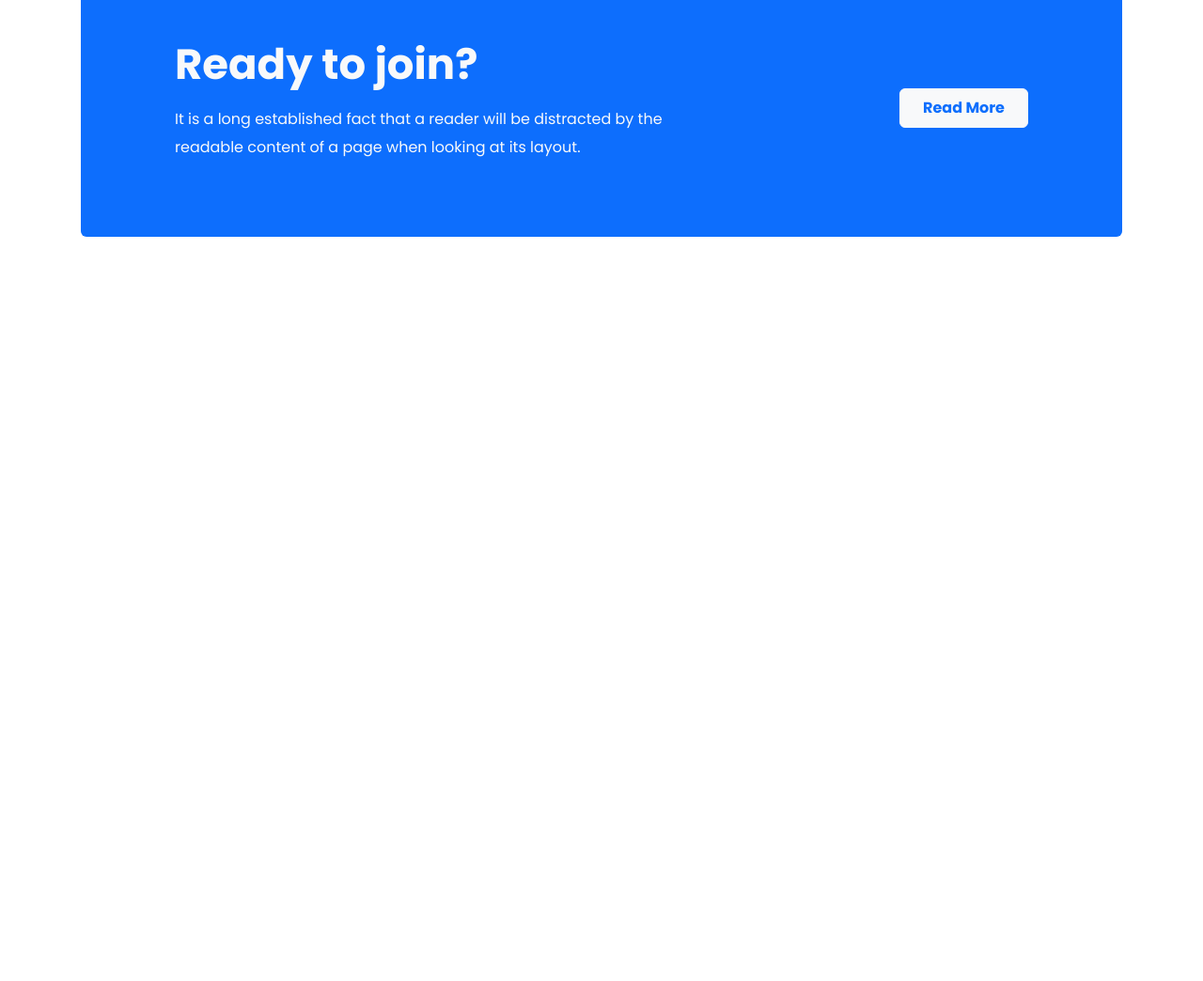
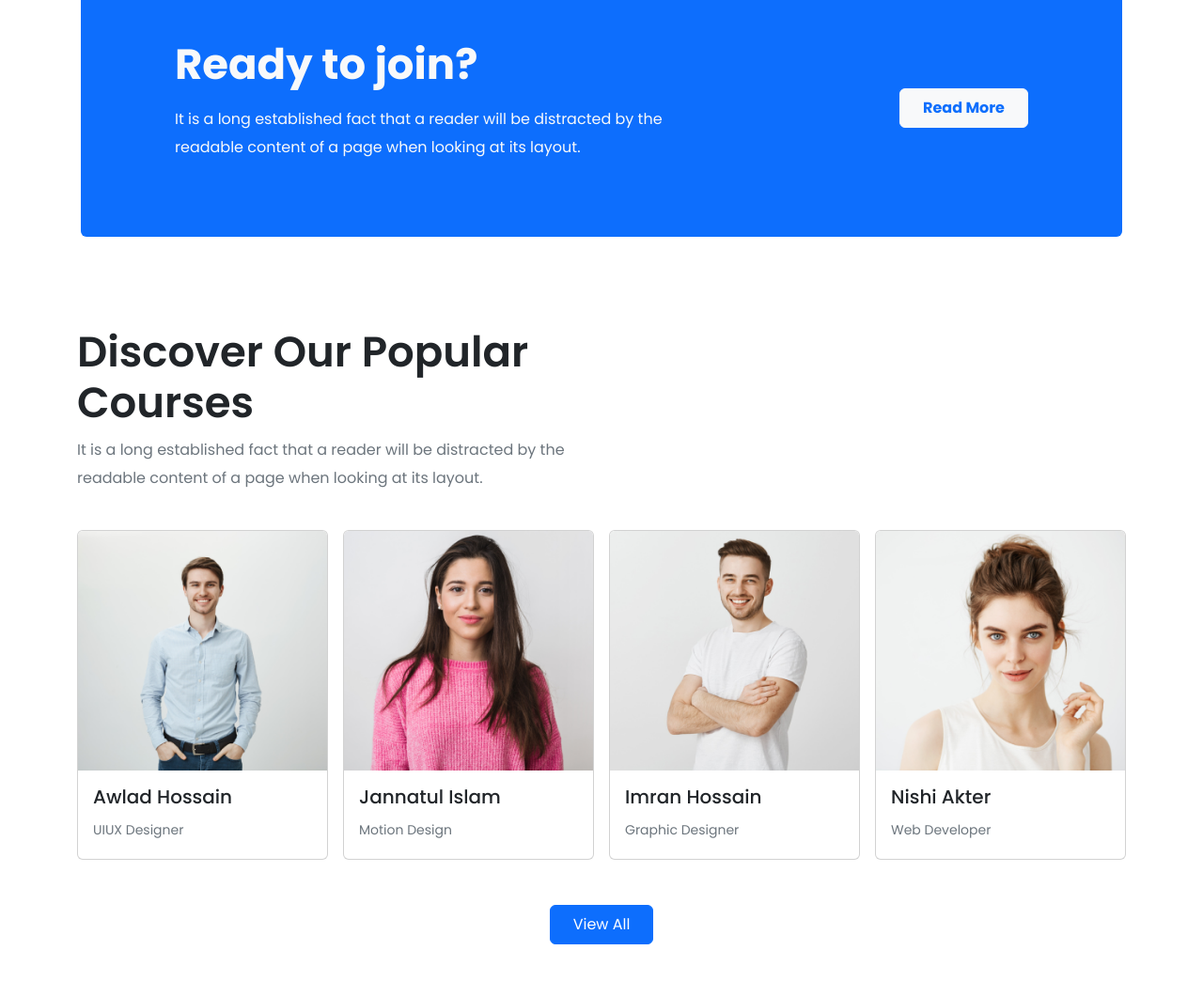
Before and after one commit to maruf3583/Next-Tech, a plain HTML site: page index.html in a window 1280 px wide. Shown: the part 2604-3648 px from the top of the page at 94% size. Before the commit the page ends 2904 px from the top, so only its background shows below. Drawn offline with nearby package versions, Linux system fonts and the light colour scheme.

Commit message:
Students Section

```diff
--- a/index.html
+++ b/index.html
@@ -290,6 +290,65 @@
                 </div>
             </div>
         </section> <!-- Join Section End -->
+
+
+        <section id="students" class="py-4 py-md-5">
+            <div class="container">
+                <div class="row">
+                    <div class="col-12 text-center text-md-start">
+                        <div style="max-width: 550px;">
+                            <h2 class="c-h2 fw-semibold">Discover Our Popular Courses</h2>
+                            <p class="text-muted">It is a long established fact that a reader will be distracted by the
+                                readable content of
+                                a page when looking at its layout.</p>
+                        </div>
+                    </div>
+                </div>
+                <div class="row g-3 py-4">
+                    <div class="col-12 col-md-6 col-lg-3">
+                        <div class="card">
+                            <img src="images/student/student-1.png" class="card-img-top" alt="...">
+                            <div class="card-body">
+                                <h5 class="card-title">Awlad Hossain</h5>
+                                <small class="card-text text-muted">UIUX Designer</small>
+                            </div>
+                        </div>
+                    </div>
+                    <div class="col-12 col-md-6 col-lg-3">
+                        <div class="card">
+                            <img src="images/student/student-2.png" class="card-img-top" alt="...">
+                            <div class="card-body">
+                                <h5 class="card-title">Jannatul Islam</h5>
+                                <small class="card-text text-muted">Motion Design</small>
+                            </div>
+                        </div>
+                    </div>
+                    <div class="col-12 col-md-6 col-lg-3">
+                        <div class="card">
+                            <img src="images/student/student-3.png" class="card-img-top" alt="...">
+                            <div class="card-body">
+                                <h5 class="card-title">Imran Hossain</h5>
+                                <small class="card-text text-muted">Graphic Designer</small>
+                            </div>
+                        </div>
+                    </div>
+                    <div class="col-12 col-md-6 col-lg-3">
+                        <div class="card">
+                            <img src="images/student/student-4.png" class="card-img-top" alt="...">
+                            <div class="card-body">
+                                <h5 class="card-title">Nishi Akter</h5>
+                                <small class="card-text text-muted">Web Developer</small>
+                            </div>
+                        </div>
+                    </div>
+                </div>
+                <div class="row mt-4">
+                    <div class="col-12 text-center">
+                        <a href="#" class="btn btn-primary py-2 px-4">View All</a>
+                    </div>
+                </div>
+            </div>
+        </section> <!-- Students Section End -->
     </main>
 
     <footer></footer>
```
